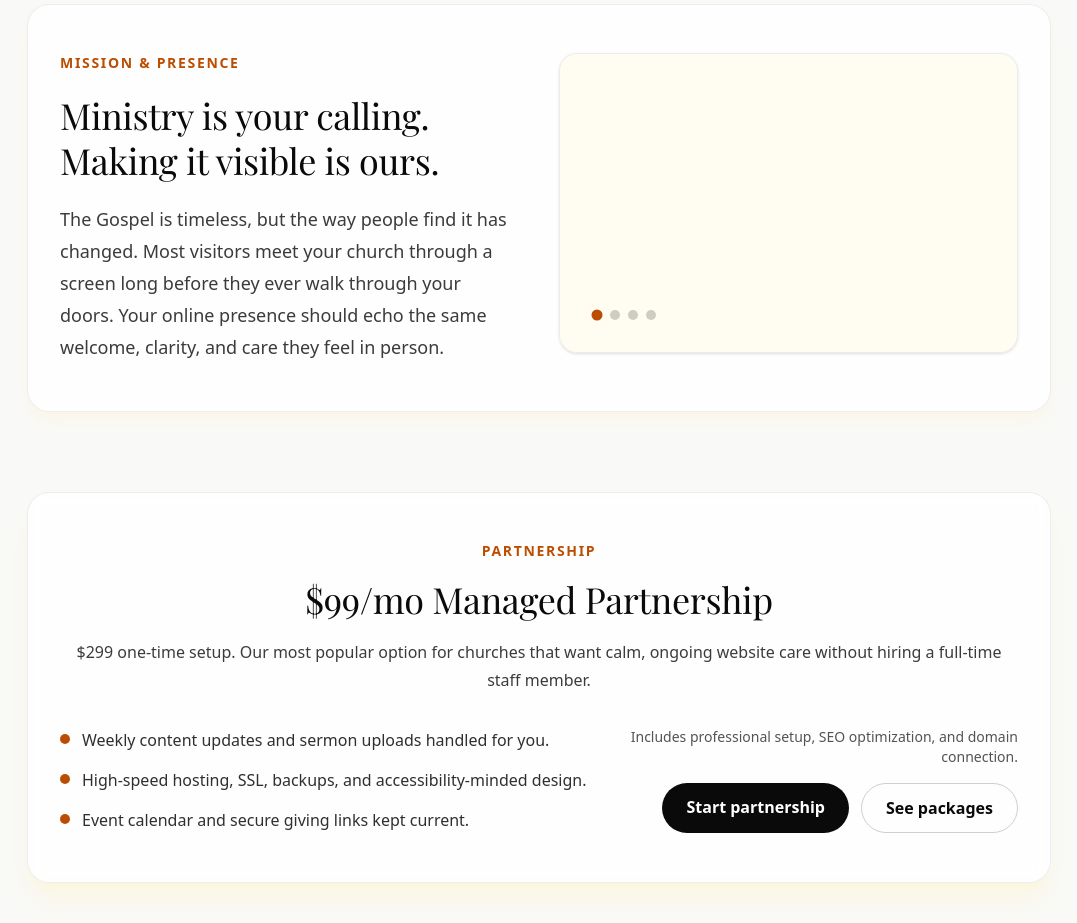
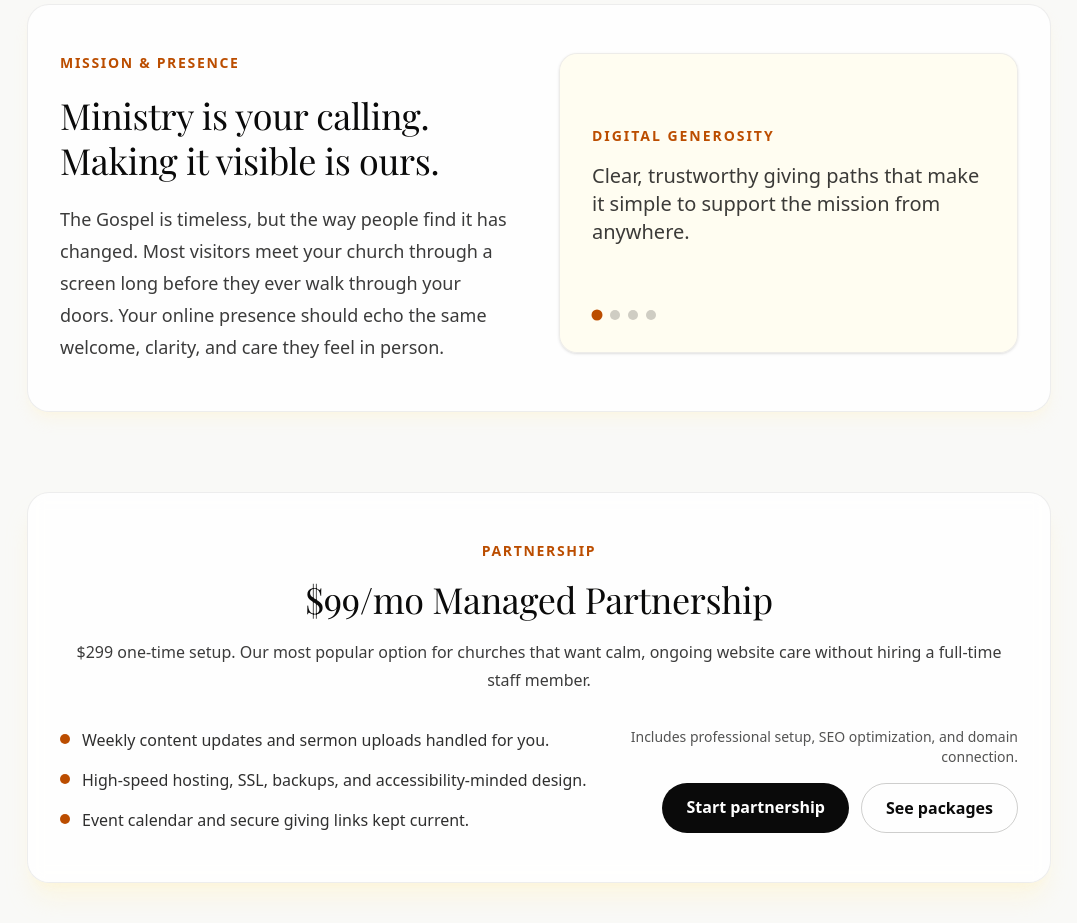
Before and after one commit to ilikeyello/emanuelavina.com, a Next.js app: page / in a window 1280 px wide. Shown: the part 860-1783 px from the top of the page, without its empty margins (101-1178 px from the left). Built offline with nearby package versions, Linux system fonts and the light colour scheme; a web font is replaced by a local one.

Commit message:
Increase carousel text display duration
- Change interval from 5200ms to 8000ms
- Each text now stays visible for 8 seconds before transitioning
- Gives users more time to read each highlight

```diff
--- a/components/mission-highlights.tsx
+++ b/components/mission-highlights.tsx
@@ -38,7 +38,7 @@ export function MissionHighlights() {
         setDisplayIndex((prev) => (prev + 1) % highlights.length);
         setIsTransitioning(false);
       }, 800);
-    }, 5200);
+    }, 8000);
     return () => clearInterval(id);
   }, [isPaused]);
 
```
